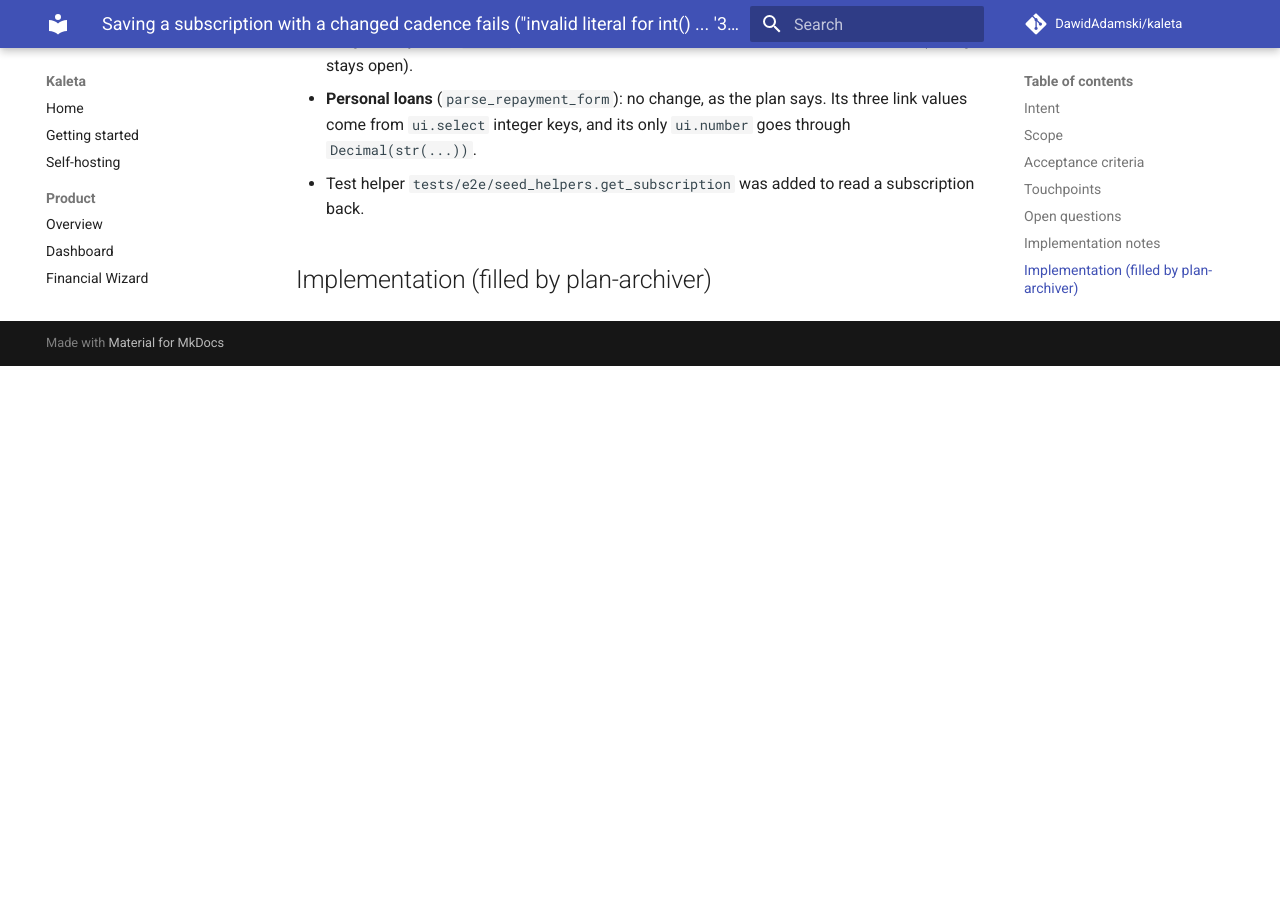
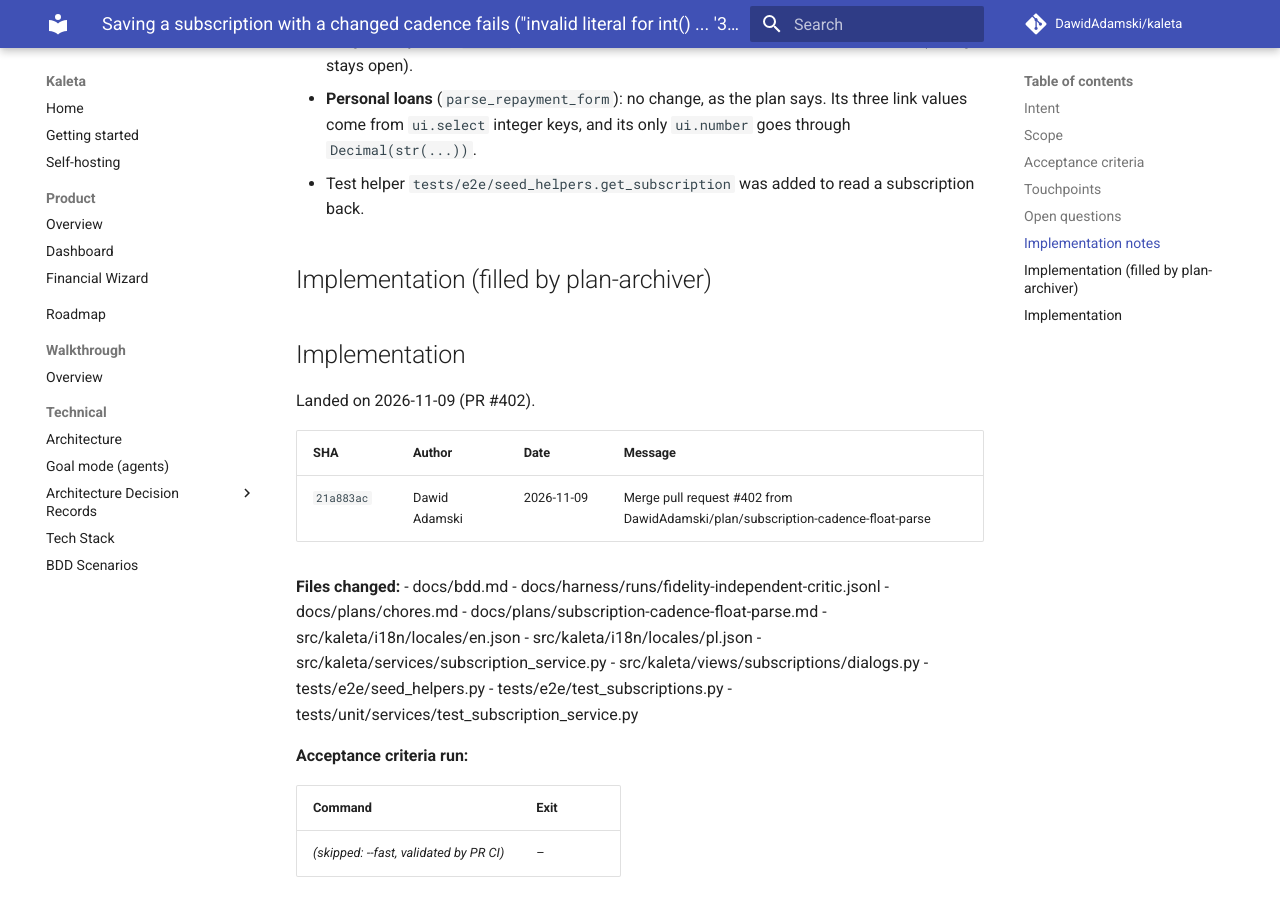
Before and after one commit to DawidAdamski/kaleta, an MkDocs documentation site: the page built from docs/plans/archive/subscription-cadence-float-parse.md, in a window 1280 px wide and 900 px high, scrolled down 5316 px. Built offline with MkDocs 1.6.1 and Material for MkDocs 9.7.7, drawn with Linux system fonts in a browser that asks for light colours; comment, search, counter and statistics services are not loaded; before the commit the page ends 5682 px from its top, so only the background shows below that.

Commit message:
docs(plans): archive subscription-cadence-float-parse (#402)

```diff
--- a/docs/plans/subscription-cadence-float-parse.md
+++ b/docs/plans/archive/subscription-cadence-float-parse.md
@@ -3,8 +3,9 @@ plan_id: subscription-cadence-float-parse
 title: Saving a subscription with a changed cadence fails ("invalid literal for int() ... '365.0'")
 area: subscriptions
 effort: small
-status: in-progress
-roadmap_ref: ../roadmap.md
+status: archived
+archived_at: 2026-11-09
+roadmap_ref: ../../roadmap.md
 ---
 
 # Saving a subscription with a changed cadence fails ("invalid literal for int() ... '365.0'")
@@ -224,3 +225,30 @@ None.
   subscription back.
 
 ## Implementation (filled by plan-archiver)
+
+## Implementation
+
+Landed on 2026-11-09 (PR #402).
+
+| SHA | Author | Date | Message |
+|---|---|---|---|
+| `21a883ac` | Dawid Adamski | 2026-11-09 | Merge pull request #402 from DawidAdamski/plan/subscription-cadence-float-parse |
+
+**Files changed:**
+- docs/bdd.md
+- docs/harness/runs/fidelity-independent-critic.jsonl
+- docs/plans/chores.md
+- docs/plans/subscription-cadence-float-parse.md
+- src/kaleta/i18n/locales/en.json
+- src/kaleta/i18n/locales/pl.json
+- src/kaleta/services/subscription_service.py
+- src/kaleta/views/subscriptions/dialogs.py
+- tests/e2e/seed_helpers.py
+- tests/e2e/test_subscriptions.py
+- tests/unit/services/test_subscription_service.py
+
+**Acceptance criteria run:**
+
+| Command | Exit |
+|---|---|
+| _(skipped: --fast, validated by PR CI)_ | – |
```
